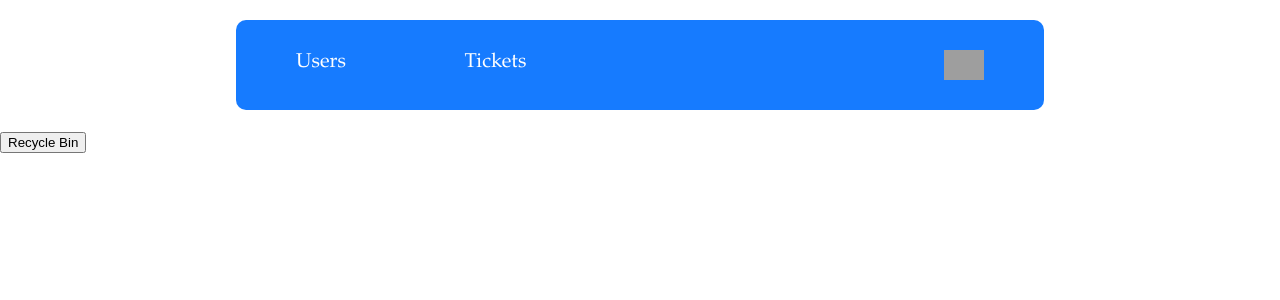
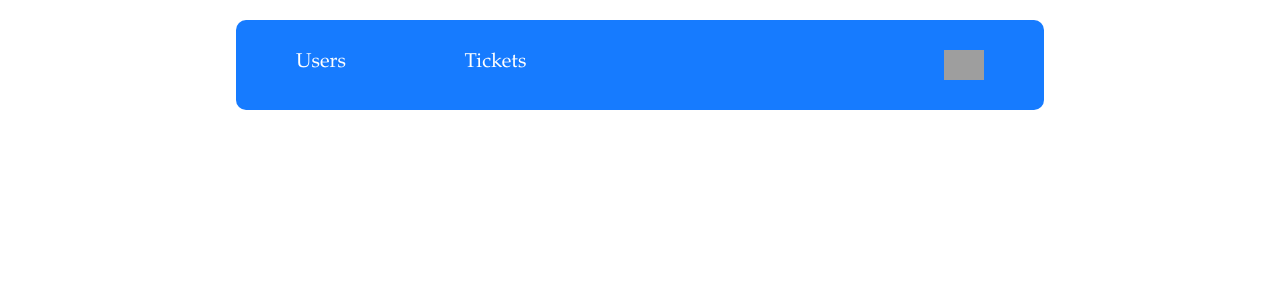
Before and after one commit to ocheretenyukVadym/Demo, a React (Create React App) app: page /recycleBin in a window 1280 px wide. Shown: the top 300 px of the page. Built offline with nearby package versions, Linux system fonts and the light colour scheme; grey boxes are pictures that could not be loaded.

Commit message:
S-3: Initialized RecycleBin component

```diff
--- a/src/Components/RecycleBin/RecycleBinContainer.jsx
+++ b/src/Components/RecycleBin/RecycleBinContainer.jsx
@@ -3,8 +3,8 @@ import React from 'react'
 class RecycleBinContainer extends React.Component{
     render(){
         return(
-            <div>
-                <button>Recycle Bin</button>
+            <div className="recycle-bin-container">
+
             </div>
         )
     }
--- a/src/Components/UserPage/Users/User/User.jsx
+++ b/src/Components/UserPage/Users/User/User.jsx
@@ -3,7 +3,7 @@ import React from 'react';
 const User = (props) => {
     return(
         <div>
-
+            User
         </div>
     )
 }
--- a/src/Components/UserPage/Users/Users.jsx
+++ b/src/Components/UserPage/Users/Users.jsx
@@ -3,7 +3,7 @@ import React from 'react';
 const Users = (props) => {
     return(
         <div>
-
+            Users
         </div>
     )
 }
```
